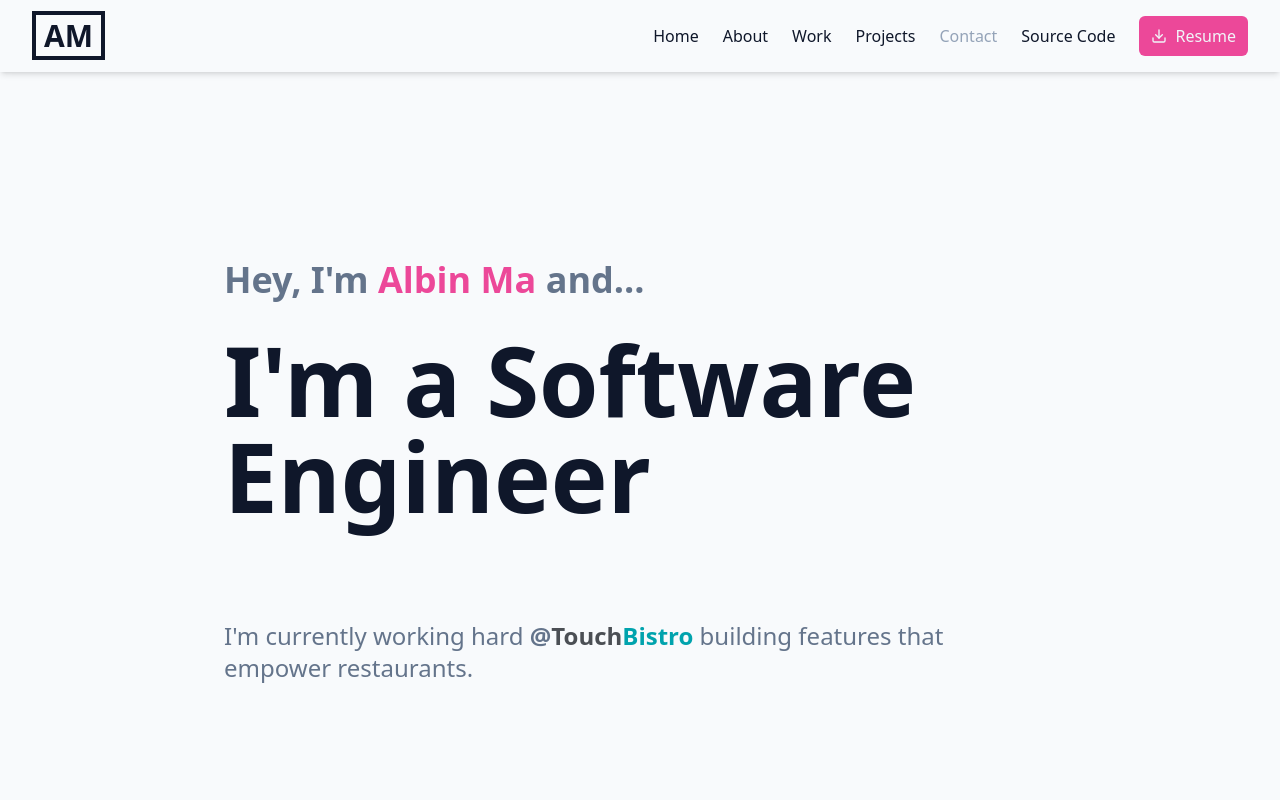
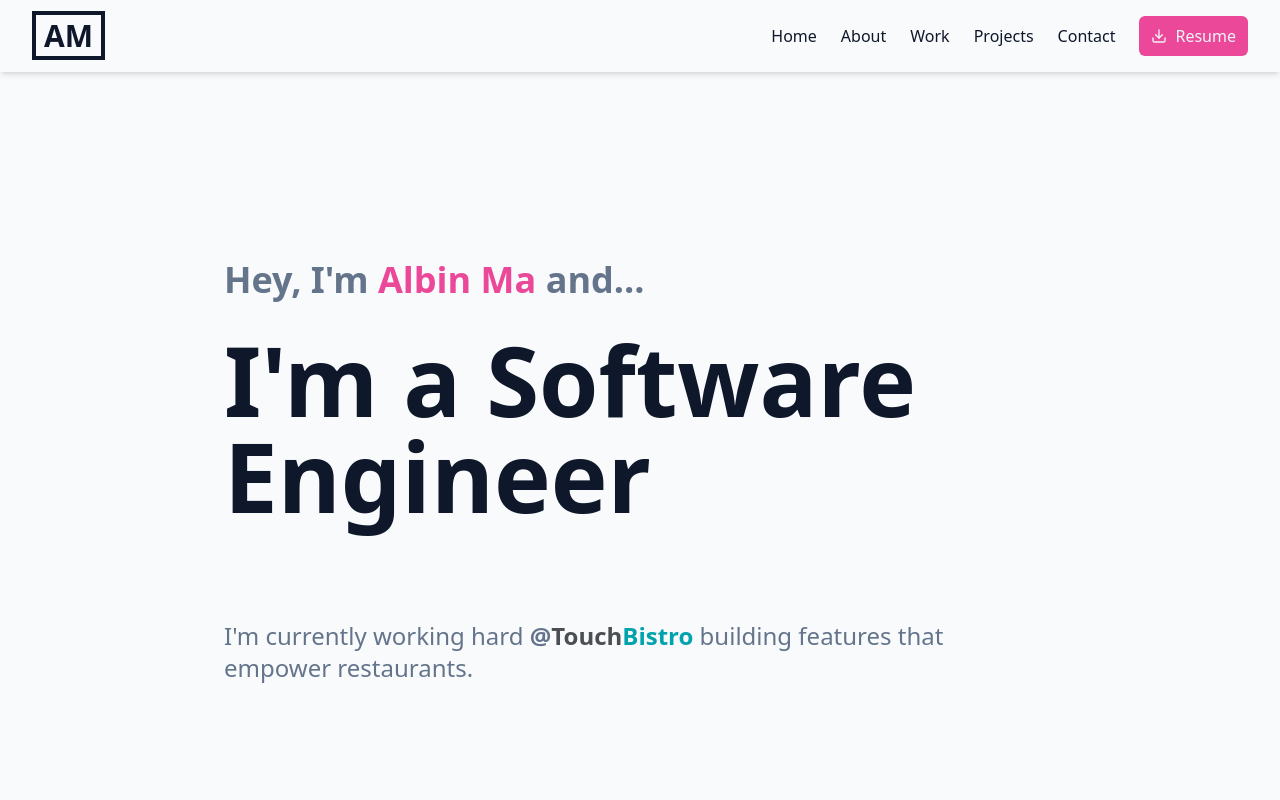
Before and after one commit to albinma/cv, a Next.js app: page / in a window 1280 px wide. Shown: the top 800 px of the page. Built offline with nearby package versions, Linux system fonts and the light colour scheme.

Commit message:
Add contact section (#23)
* Update packages

* Add contact section

```diff
--- a/package.json
+++ b/package.json
@@ -16,7 +16,7 @@
   },
   "dependencies": {
     "@mui/base": "^5.0.0-beta.8",
-    "@types/node": "20.4.3",
+    "@types/node": "20.4.4",
     "@types/react": "18.2.15",
     "@types/react-dom": "18.2.7",
     "classnames": "^2.3.2",
--- a/src/app/Contact/Contact.tsx
+++ b/src/app/Contact/Contact.tsx
@@ -1,7 +1,33 @@
-'use client';
-
 import Section from '@/components/Section/Section';
+import * as Icon from 'react-feather';
 
 export default function Contact(): JSX.Element {
-  return <Section id="contact" />;
+  return (
+    <Section id="contact" className="hidden md:block">
+      <div className="flex flex-col items-center justify-center py-8 md:h-auto md:min-h-screen">
+        <h1 className="mb-8 text-4xl font-bold text-slate-900 md:mb-16 md:px-8 md:text-7xl">
+          Let&apos;s connect!
+        </h1>
+        <div className="flex flex-col md:flex-row items-center justify-between space-x-24">
+          <a
+            href="https://github.com/albinma/cv"
+            target="_blank"
+            referrerPolicy="no-referrer"
+          >
+            <Icon.GitHub className="h-16 w-16" />
+          </a>
+          <a
+            href="https://www.linkedin.com/in/albin-ma-9367a73a/"
+            target="_blank"
+            referrerPolicy="no-referrer"
+          >
+            <Icon.Linkedin className="h-16 w-16" />
+          </a>
+          <a href="mailto:albinma@gmail.com">
+            <Icon.Mail className="h-16 w-16" />
+          </a>
+        </div>
+      </div>
+    </Section>
+  );
 }
--- a/src/app/Nav/Nav.tsx
+++ b/src/app/Nav/Nav.tsx
@@ -1,6 +1,5 @@
 'use client';
 
-import useTouchDetect from '@/hooks/useTouchDetect';
 import { ClickAwayListener } from '@mui/base';
 import cn from 'classnames';
 import Link from 'next/link';
@@ -11,8 +10,6 @@ import * as Scroll from 'react-scroll';
 export default function Nav(): JSX.Element {
   const scrollSpeed = 150;
   const scrollOffset = -60;
-
-  const { isTouch } = useTouchDetect();
 
   const menuItems = [
     {
@@ -43,20 +40,30 @@ export default function Nav(): JSX.Element {
       label: 'Contact',
       scrollTo: 'contact',
       icon: <Icon.Mail className="h-6 w-6" />,
-      enable: false,
+      enable: true,
+      externalLink: 'mailto:albinma@gmail.com',
     },
     {
-      label: 'Source Code',
+      label: 'LinkedIn',
+      scrollTo: '',
+      icon: <Icon.Linkedin className="h-6 w-6" />,
+      enable: true,
+      hideTopNav: true,
+      externalLink: 'https://www.linkedin.com/in/albin-ma-9367a73a/',
+    },
+    {
+      label: 'Github',
       scrollTo: '',
       icon: <Icon.GitHub className="h-6 w-6" />,
       iconOnly: true,
       enable: true,
+      hideTopNav: true,
       externalLink: 'https://github.com/albinma/cv',
     },
   ];
 
   const [isMenuOpen, setIsMenuOpen] = useState(false);
-  const menuButtonRef = useRef<HTMLButtonElement>(null);
+  const menuButtonRef = useRef<HTMLDivElement>(null);
 
   const onMobileMenuClickAway = (event: MouseEvent | TouchEvent): void => {
     const { target } = event;
@@ -92,10 +99,9 @@ export default function Nav(): JSX.Element {
               AM
             </Link>
           </div>
-          <div className="flex items-center md:hidden">
+          <div className="flex items-center md:hidden" ref={menuButtonRef}>
             <button
               data-testid="menu-button"
-              ref={menuButtonRef}
               role="button"
               aria-label="menu"
               aria-expanded={isMenuOpen}
@@ -113,7 +119,9 @@ export default function Nav(): JSX.Element {
           <div className="hidden flex-nowrap items-center justify-between md:flex">
             <nav className="px-6">
               <ul className="mx-auto flex flex-row items-center justify-between space-x-6">
-                {menuItems.map((item) => (
+                {menuItems
+                  .filter((item) => !item.hideTopNav)
+                  .map((item) => (
                     <li
                       key={item.label}
                       className={cn(
@@ -123,15 +131,6 @@ export default function Nav(): JSX.Element {
                           : 'text-slate-400',
                       )}
                     >
-                    {item.externalLink ? (
-                      <a
-                        href={item.externalLink}
-                        target="_blank"
-                        referrerPolicy="no-referrer"
-                      >
-                        {item.label}
-                      </a>
-                    ) : (
                       <Scroll.Link
                         to={item.enable ? item.scrollTo : ''}
                         duration={scrollSpeed}
@@ -142,7 +141,6 @@ export default function Nav(): JSX.Element {
                       >
                         {item.label}
                       </Scroll.Link>
-                    )}
                     </li>
                   ))}
               </ul>
@@ -175,7 +173,7 @@ export default function Nav(): JSX.Element {
       >
         <ClickAwayListener
           onClickAway={onMobileMenuClickAway}
-          mouseEvent={isTouch ? false : 'onClick'}
+          mouseEvent={isMenuOpen ? 'onClick' : false}
         >
           <nav className="flex h-fit w-72 flex-col items-center justify-center bg-slate-50">
             <ul className="space-y-8 text-2xl text-slate-700">
--- a/src/app/Projects/Projects.tsx
+++ b/src/app/Projects/Projects.tsx
@@ -7,10 +7,14 @@ export default async function Projects(): Promise<JSX.Element> {
   const projectExperiences = await getProjectExperiences();
 
   return (
-    <Section id="projects" childrenClassName="max-w-6xl">
+    <Section
+      id="projects"
+      childrenClassName="max-w-6xl"
+      className="bg-slate-100"
+    >
       <div className="flex flex-col items-center justify-center py-8 md:h-auto md:min-h-screen">
         <h1 className="mb-4 text-3xl font-bold text-slate-900 md:mb-8 md:px-8 md:text-7xl">
-          Cool projects I&apos;ve done ...
+          Other projects ...
         </h1>
         <Experiences
           experiences={projectExperiences}
--- a/src/hooks/useTouchDetect.ts
+++ /dev/null
@@ -1,13 +0,0 @@
-import { useEffect, useState } from 'react';
-
-export default function useTouchDetect(): { isTouch: boolean } {
-  const [isTouch, setIsTouch] = useState(false);
-
-  useEffect(() => {
-    if (window !== undefined) {
-      setIsTouch('ontouchstart' in window || navigator.maxTouchPoints > 0);
-    }
-  }, []);
-
-  return { isTouch };
-}
--- a/src/utils/DeviceUtils.ts
+++ /dev/null
@@ -1,2 +0,0 @@
-export const isTouchDevice = (): boolean =>
-  'ontouchstart' in window || navigator.maxTouchPoints > 0;
```
Also changed, not shown: 1 other file (tests, documents, lock files or other folders). Lines whose indentation alone changed are shown as unchanged.
